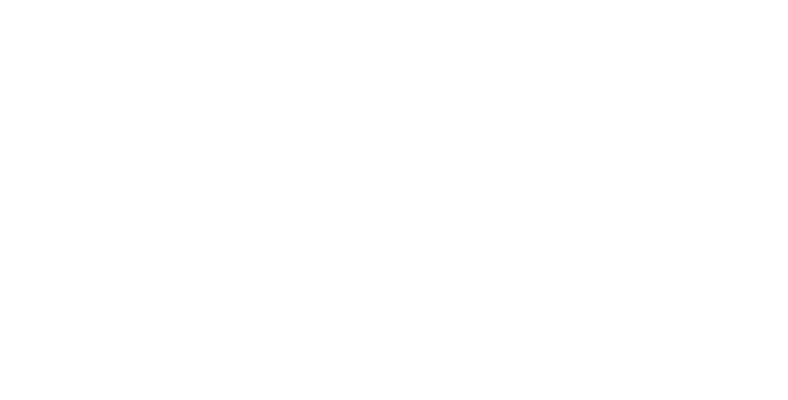
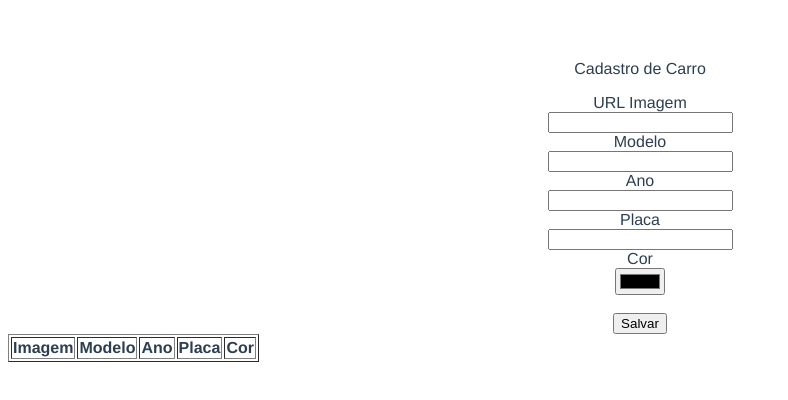
Before and after one commit to mhvalente99/desafios-pre-work, a website built with Vite: page dia4/app/index.html in a window 1280 px wide. Shown: the whole page, without its empty margins (0-788 px from the left). Built offline with nearby package versions, Linux system fonts and the light colour scheme.

Commit message:
#1 - Adicionando o form e tabela para listar os dados

```diff
--- a/dia4/app/index.html
+++ b/dia4/app/index.html
@@ -8,5 +8,34 @@
   </head>
   <body>
     <script type="module" src="/main.js"></script>
+    <form data-js="form-car">
+      <p>Cadastro de Carro</p>
+      <label for="image">URL Imagem</label>
+      <input type="url" name="image" id="image">
+      <br>
+      <label for="model">Modelo</label>
+      <input type="text" name="model" id="model">
+      <br>
+      <label for="year">Ano</label>
+      <input type="number" name="year" id="year">
+      <br>
+      <label for="licensePlate">Placa</label>
+      <input type="text" name="licensePlate" id="licensePlate">
+      <br>
+      <label for="color">Cor</label>
+      <input type="color" name="color" id="color">
+      <br>
+      <br>
+      <button type="submit">Salvar</button>
+    </form>
+    <table data-js="table" border="1">
+      <tr>
+        <th>Imagem</th>
+        <th>Modelo</th>
+        <th>Ano</th>
+        <th>Placa</th>
+        <th>Cor</th>
+      </tr>
+    </table>
   </body>
 </html>
--- a/dia4/app/style.css
+++ b/dia4/app/style.css
@@ -6,3 +6,17 @@ body {
   color: #2c3e50;
   margin-top: 60px;
 }
+
+label {
+  display: block;
+}
+
+img {
+  width: 45px;
+  height: 45px;
+}
+
+.cor {
+  width: 45px;
+  height: 45px;
+}
```
